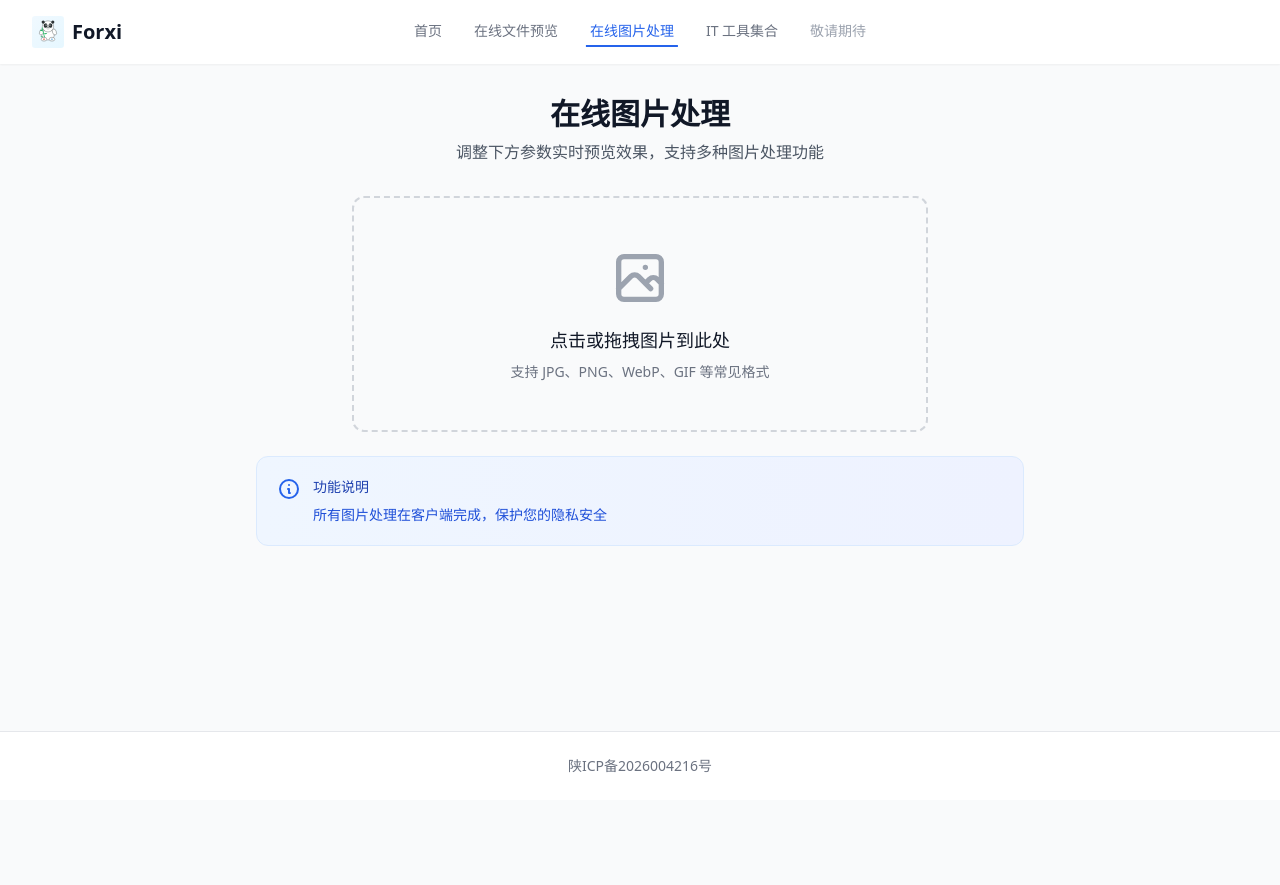
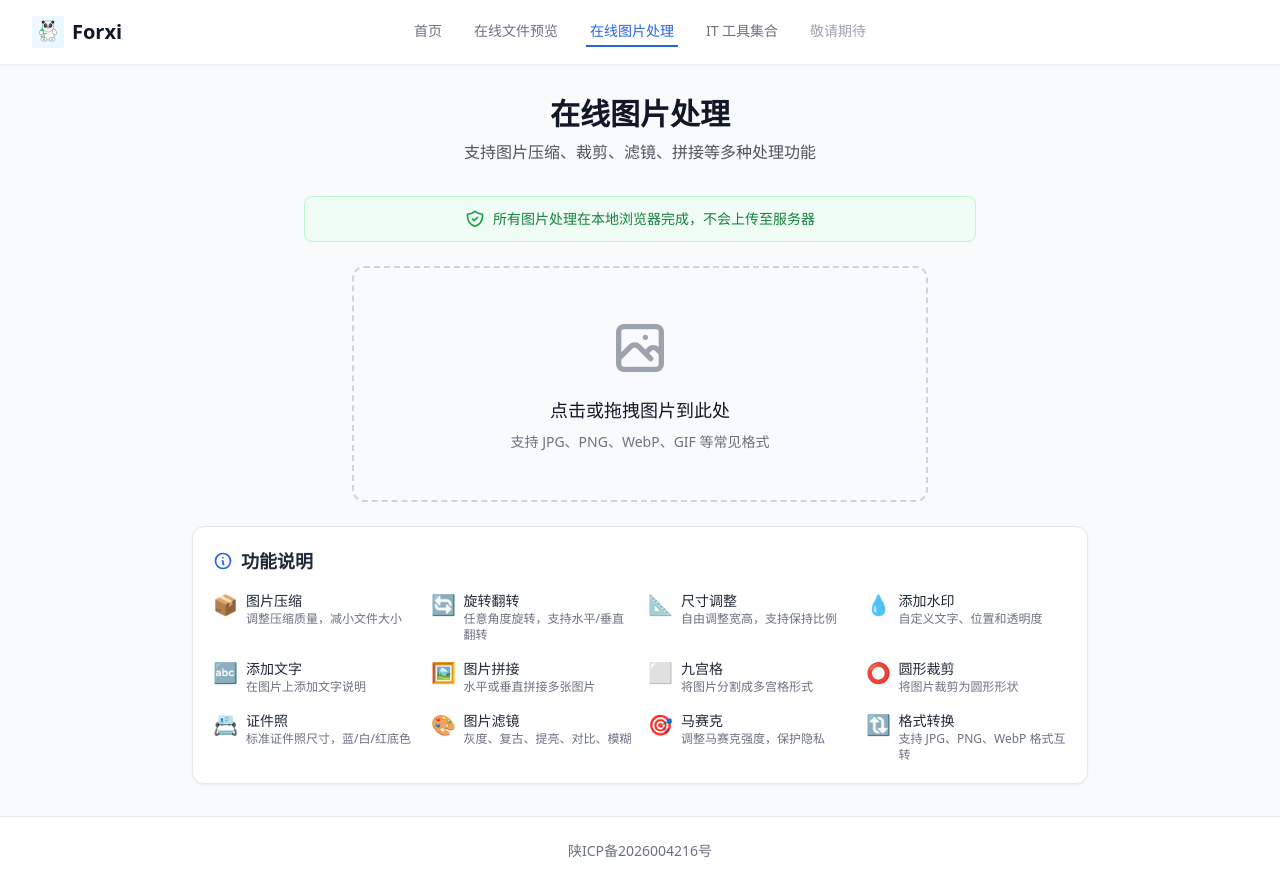
Before and after one commit to zengzhifei/forxi, a Vue app: page /image-processing in a window 1280 px wide. Before the commit the page ends 800 px from the top, so only its background shows below. Built offline with nearby package versions, Linux system fonts and the light colour scheme.

Commit message:
update image

```diff
--- a/src/views/ImageProcessingView.vue
+++ b/src/views/ImageProcessingView.vue
@@ -6,7 +6,15 @@
       <div class="max-w-7xl mx-auto py-6 sm:py-8 px-4 sm:px-6 lg:px-8">
         <div class="text-center mb-6 sm:mb-8">
           <h2 class="text-2xl sm:text-3xl font-extrabold text-gray-900 mb-2">在线图片处理</h2>
-          <p class="text-sm sm:text-base text-gray-600">调整下方参数实时预览效果，支持多种图片处理功能</p>
+          <p class="text-sm sm:text-base text-gray-600">支持图片压缩、裁剪、滤镜、拼接等多种处理功能</p>
+        </div>
+
+        <!-- 隐私提示 -->
+        <div class="bg-green-50 border border-green-200 rounded-lg p-3 mb-6 max-w-2xl mx-auto flex items-center justify-center">
+          <svg class="w-5 h-5 text-green-600 mr-2 flex-shrink-0" fill="none" viewBox="0 0 24 24" stroke="currentColor">
+            <path stroke-linecap="round" stroke-linejoin="round" stroke-width="2" d="M9 12l2 2 4-4m5.618-4.016A11.955 11.955 0 0112 2.944a11.955 11.955 0 01-8.618 3.04A12.02 12.02 0 003 9c0 5.591 3.824 10.29 9 11.622 5.176-1.332 9-6.03 9-11.622 0-1.042-.133-2.052-.382-3.016z" />
+          </svg>
+          <span class="text-sm text-green-700">所有图片处理在本地浏览器完成，不会上传至服务器</span>
         </div>
 
         <div v-if="!selectedImage" class="max-w-xl mx-auto">
@@ -324,15 +332,96 @@
           </div>
         </div>
 
-        <div class="bg-gradient-to-r from-blue-50 to-indigo-50 border border-blue-100 rounded-xl p-5 mt-6 max-w-3xl mx-auto">
-          <div class="flex">
-            <div class="flex-shrink-0">
-              <svg class="h-6 w-6 text-blue-600" fill="none" viewBox="0 0 24 24" stroke="currentColor"><path stroke-linecap="round" stroke-linejoin="round" stroke-width="2" d="M13 16h-1v-4h-1m1-4h.01M21 12a9 9 0 11-18 0 9 9 0 0118 0z" /></svg>
+        <div class="bg-white rounded-xl shadow-sm border border-gray-200 p-5 mt-6 max-w-4xl mx-auto">
+          <h3 class="text-lg font-semibold text-gray-800 mb-4 flex items-center">
+            <svg class="w-5 h-5 mr-2 text-blue-600" fill="none" viewBox="0 0 24 24" stroke="currentColor">
+              <path stroke-linecap="round" stroke-linejoin="round" stroke-width="2" d="M13 16h-1v-4h-1m1-4h.01M21 12a9 9 0 11-18 0 9 9 0 0118 0z" />
+            </svg>
+            功能说明
+          </h3>
+          <div class="grid grid-cols-2 md:grid-cols-3 lg:grid-cols-4 gap-4">
+            <div class="flex items-start">
+              <span class="text-xl mr-2">📦</span>
+              <div>
+                <div class="font-medium text-gray-800 text-sm">图片压缩</div>
+                <div class="text-xs text-gray-500">调整压缩质量，减小文件大小</div>
+              </div>
             </div>
-            <div class="ml-3">
-              <h3 class="text-sm font-medium text-blue-800">功能说明</h3>
-              <div class="mt-2 text-sm text-blue-700">
-                <p>所有图片处理在客户端完成，保护您的隐私安全</p>
+            <div class="flex items-start">
+              <span class="text-xl mr-2">🔄</span>
+              <div>
+                <div class="font-medium text-gray-800 text-sm">旋转翻转</div>
+                <div class="text-xs text-gray-500">任意角度旋转，支持水平/垂直翻转</div>
+              </div>
+            </div>
+            <div class="flex items-start">
+              <span class="text-xl mr-2">📐</span>
+              <div>
+                <div class="font-medium text-gray-800 text-sm">尺寸调整</div>
+                <div class="text-xs text-gray-500">自由调整宽高，支持保持比例</div>
+              </div>
+            </div>
+            <div class="flex items-start">
+              <span class="text-xl mr-2">💧</span>
+              <div>
+                <div class="font-medium text-gray-800 text-sm">添加水印</div>
+                <div class="text-xs text-gray-500">自定义文字、位置和透明度</div>
+              </div>
+            </div>
+            <div class="flex items-start">
+              <span class="text-xl mr-2">🔤</span>
+              <div>
+                <div class="font-medium text-gray-800 text-sm">添加文字</div>
+                <div class="text-xs text-gray-500">在图片上添加文字说明</div>
+              </div>
+            </div>
+            <div class="flex items-start">
+              <span class="text-xl mr-2">🖼️</span>
+              <div>
+                <div class="font-medium text-gray-800 text-sm">图片拼接</div>
+                <div class="text-xs text-gray-500">水平或垂直拼接多张图片</div>
+              </div>
+            </div>
+            <div class="flex items-start">
+              <span class="text-xl mr-2">⬜</span>
+              <div>
+                <div class="font-medium text-gray-800 text-sm">九宫格</div>
+                <div class="text-xs text-gray-500">将图片分割成多宫格形式</div>
+              </div>
+            </div>
+            <div class="flex items-start">
+              <span class="text-xl mr-2">⭕</span>
+              <div>
+                <div class="font-medium text-gray-800 text-sm">圆形裁剪</div>
+                <div class="text-xs text-gray-500">将图片裁剪为圆形形状</div>
+              </div>
+            </div>
+            <div class="flex items-start">
+              <span class="text-xl mr-2">📇</span>
+              <div>
+                <div class="font-medium text-gray-800 text-sm">证件照</div>
+                <div class="text-xs text-gray-500">标准证件照尺寸，蓝/白/红底色</div>
+              </div>
+            </div>
+            <div class="flex items-start">
+              <span class="text-xl mr-2">🎨</span>
+              <div>
+                <div class="font-medium text-gray-800 text-sm">图片滤镜</div>
+                <div class="text-xs text-gray-500">灰度、复古、提亮、对比、模糊</div>
+              </div>
+            </div>
+            <div class="flex items-start">
+              <span class="text-xl mr-2">🎯</span>
+              <div>
+                <div class="font-medium text-gray-800 text-sm">马赛克</div>
+                <div class="text-xs text-gray-500">调整马赛克强度，保护隐私</div>
+              </div>
+            </div>
+            <div class="flex items-start">
+              <span class="text-xl mr-2">🔃</span>
+              <div>
+                <div class="font-medium text-gray-800 text-sm">格式转换</div>
+                <div class="text-xs text-gray-500">支持 JPG、PNG、WebP 格式互转</div>
               </div>
             </div>
           </div>
```
